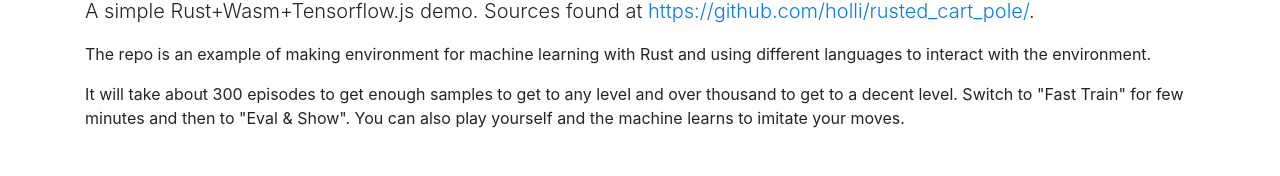
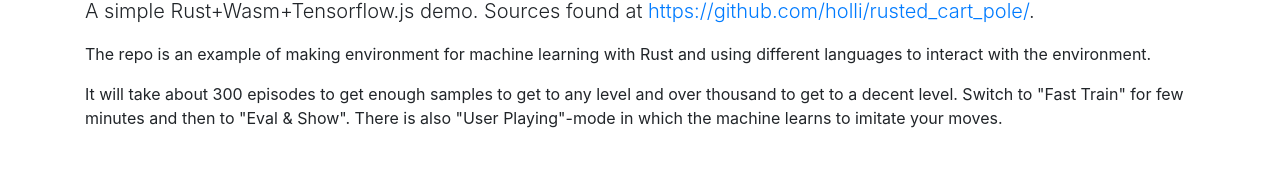
Before and after one commit to holli/rusted_cart_pole, a website built with webpack: page www/index.html in a window 1280 px wide. Shown: the part 148-324 px from the top of the page. Built offline with nearby package versions, Linux system fonts and the light colour scheme; what rusted-cart-pole would draw is missing.

Commit message:
Better docs

```diff
--- a/www/index.html
+++ b/www/index.html
@@ -26,9 +26,8 @@
       </p>
       <p>
         It will take about 300 episodes to get enough samples to get to any level and over thousand to get to a decent
-        level. Switch to "Fast Train" for few minutes and then to "Eval & Show". You can also
-        play yourself and the machine learns to imitate your
-        moves.
+        level. Switch to "Fast Train" for few minutes and then to "Eval & Show". There is also "User Playing"-mode in
+        which the machine learns to imitate your moves.
       </p>
     </div>
     <canvas id="canvas" class="mb-5" width="800" height="400" style="border: 1px solid #660000;"></canvas>
```
Also changed, not shown: docs/index.html (+2 -3 lines), README.md.
